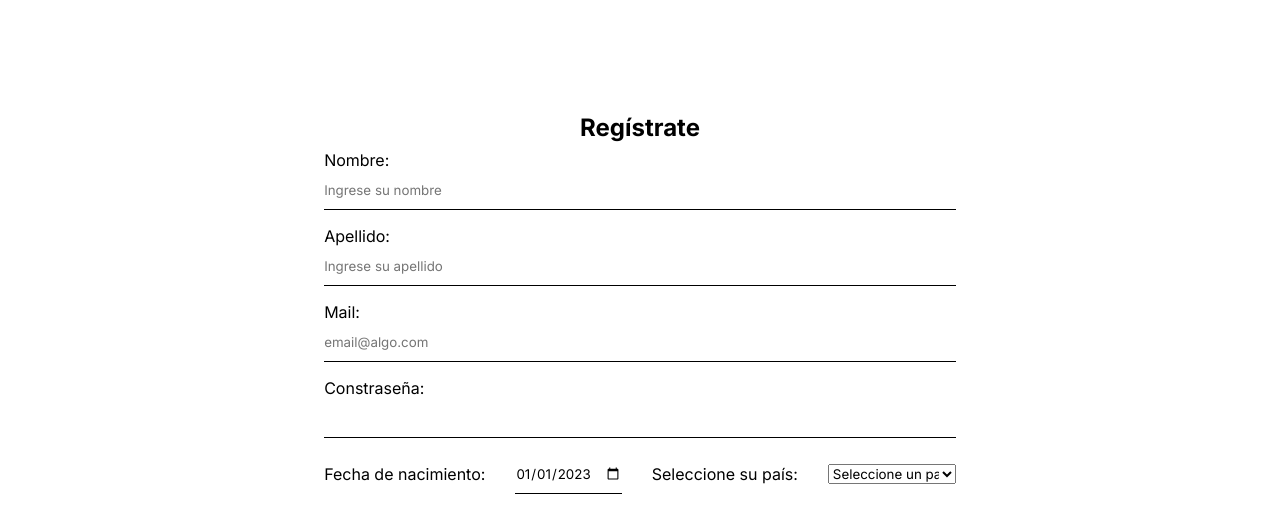
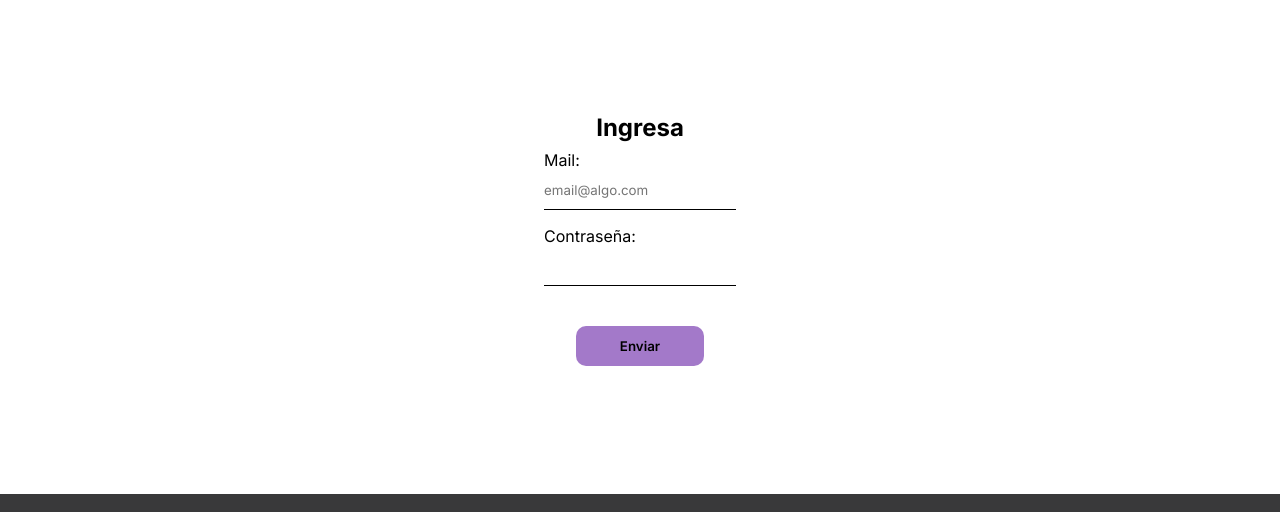
Before and after one commit to DesuZaGeru2/TrabajoFinal, a plain HTML site: page registro.html in a window 1280 px wide. Shown: the part 73-585 px from the top of the page. Drawn offline with nearby package versions, Linux system fonts and the light colour scheme; some packages are replaced by stand-ins of ours; no server answers; a script that the page names is missing.

Commit message:
Update registro.html
agregado "required"

```diff
--- a/registro.html
+++ b/registro.html
@@ -4,6 +4,7 @@
     <meta charset="UTF-8">
     <meta http-equiv="X-UA-Compatible" content="IE=edge">
     <meta name="viewport" content="width=device-width, initial-scale=1.0">
+    <link rel="stylesheet" type="text/css" href="https://cdn.jsdelivr.net/npm/toastify-js/src/toastify.min.css">
     <link rel="shortcut icon" href="./Iconos/logoAcademiaX.ico" type="image/x-icon" />
     <link rel="stylesheet" href="./css/style.css">
     <link rel="stylesheet" href="https://cdn.jsdelivr.net/npm/bootstrap-icons@1.10.3/font/bootstrap-icons.css">
@@ -28,39 +29,26 @@
     </header>
     <!------------------------------------ MAIN ---------------------------------------->
     <main>
+        <label for="saludo" id="ingresoSaludo"></label>
         <div class="registro">
-            <h2>Regístrate</h2>
-        <form id="formulario-registro">
+            <h2>Ingresa</h2>
+        <form id="formularioIngreso">
             <div class="inputContainer">
-            <label for="nombre">Nombre: </label>
-            <input type="text" name="nombre" placeholder="Ingrese su nombre" id="nombre">
+            <label for="mail-ingreso">Mail: </label>
+            <input type="text" name="email" placeholder="email@algo.com" id="emailIngreso" required>
             </div>
             <div class="inputContainer">
-            <label for="apellido">Apellido: </label>
-            <input type="text" name="apellido" placeholder="Ingrese su apellido" id="apellido">
+            <label for="password">Contraseña: </label>
+            <input type="password" id="contraseniaIngreso" required>
             </div>
             <div class="inputContainer">
-            <label for="mail">Mail: </label>
-            <input type="text" name="email" placeholder="email@algo.com" id="email">
-            </div>
-            <div class="inputContainer">
-            <label for="contrasenia">Constraseña: </label>
-            <input type="password" name="contrasenia" id="contrasenia">
-            </div>
-            <div class="inputContainer" id="dateCountry">
-            <label for="fechaDeNacimiento">Fecha de nacimiento: </label>
-            <input type="date" id="fechaNac" name="fechaDeNacimiento"
-            value="2023-01-01" min="1920-01-01" max="2023-12-31">
-            <label for="pais">Seleccione su país: </label>
-            <select name='pais' id="selectorPais">
-                <option value="select" selected>Seleccione un país</option>
-            </select>
-            </div>
-            <div class="inputContainer">
-            <input type="submit" value="Enviar" id="enviar-btn">
+            <input type="submit" value="Enviar" id="enviar-btn-ingreso">
             </div>
         </form>
-    </div>
+        </div>
+        <div>
+
+        </div>
     </main>
     <!------------------------------------- FOOTER ---------------------------------------->
     <footer>
@@ -81,7 +69,8 @@
         </div>
     </footer>
 
+    <script type="text/javascript" src="https://cdn.jsdelivr.net/npm/toastify-js"></script>
     <script src="https://cdn.jsdelivr.net/npm/sweetalert2@11"></script>
-    <script src="./js/scriptRegistro.js"></script>
+    <script src="./js/scriptIngreso.js"></script>
 </body>
 </html>
```
